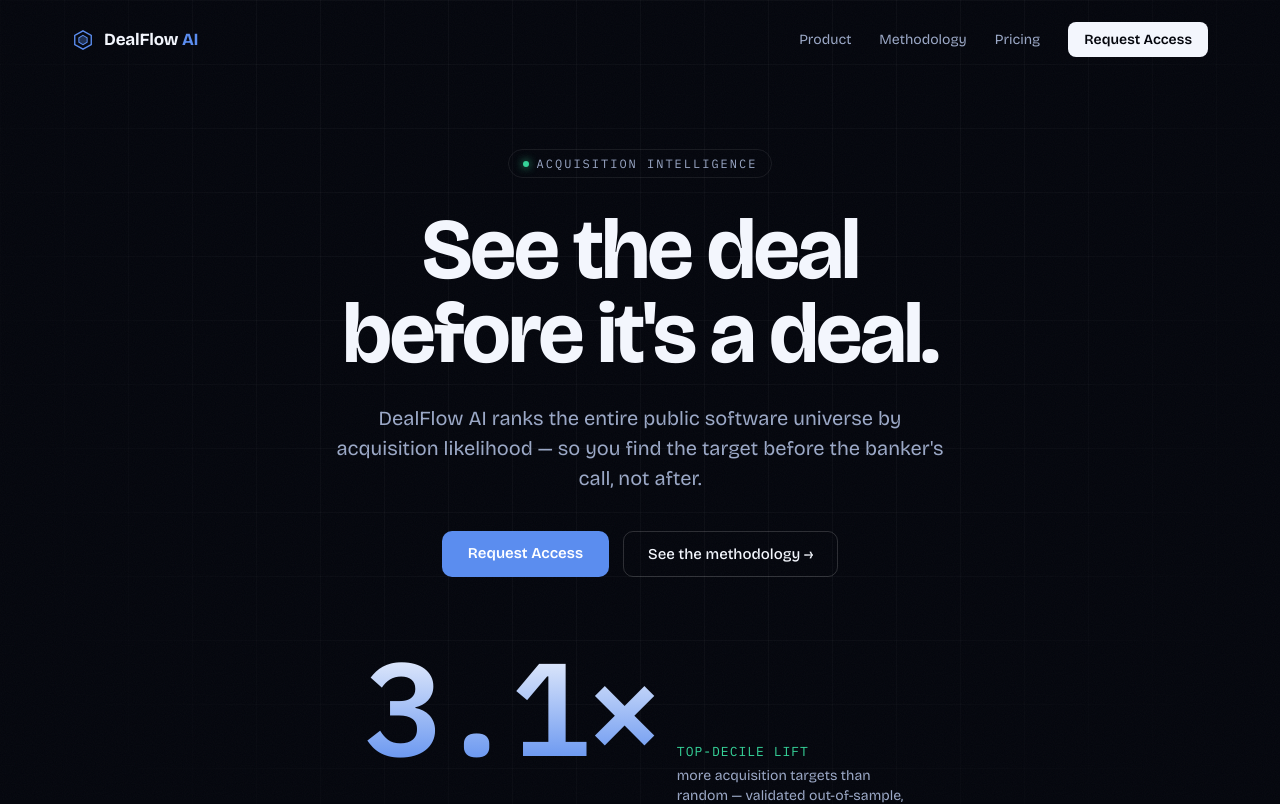
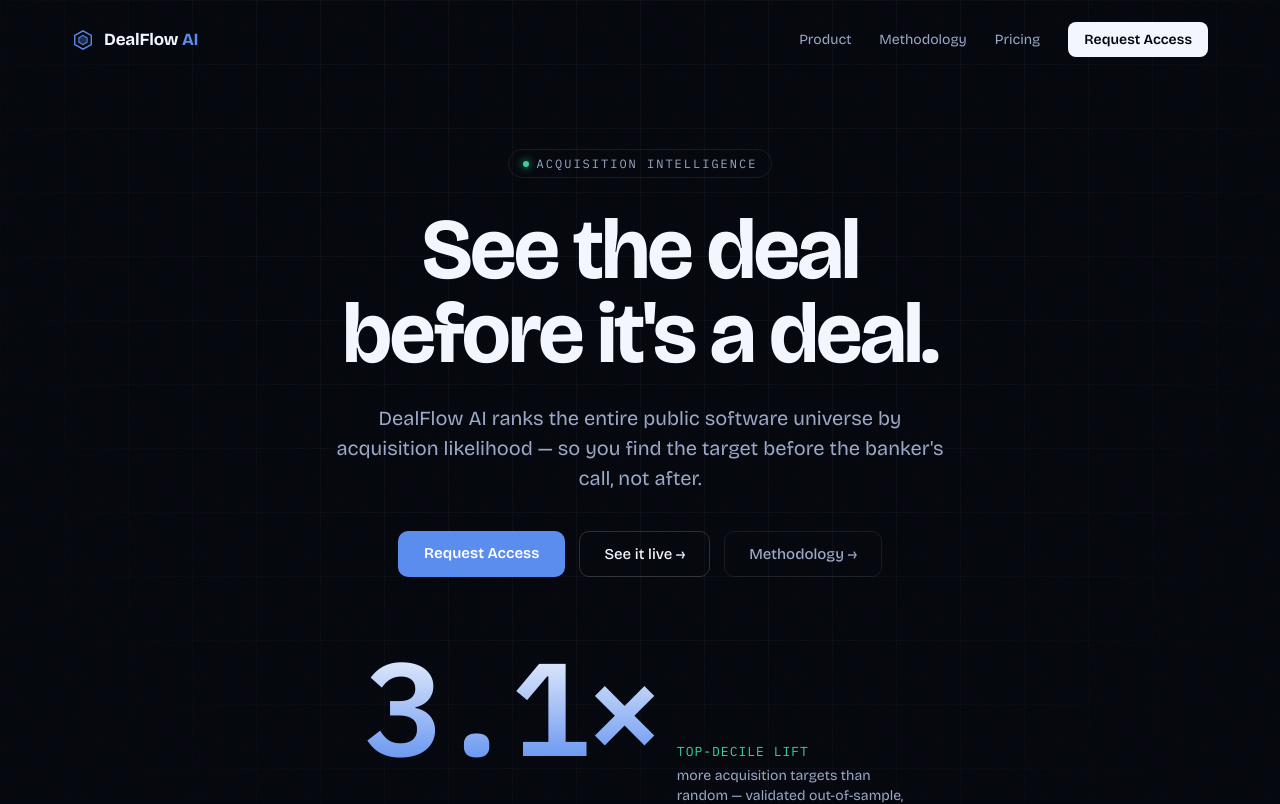
Before and after one commit to ronakpatel0723-lgtm/dealflow-landing, a React (Vite) app: page / in a window 1280 px wide. Shown: the top 804 px of the page. Built offline with nearby package versions, Linux system fonts and the light colour scheme.

Commit message:
[t3-frontend] landing → screener links (hero + closing CTA)

```diff
--- a/src/App.jsx
+++ b/src/App.jsx
@@ -1,4 +1,5 @@
 import React, { useState, useEffect, useRef } from "react";
+import { Link } from "react-router-dom";
 
 /* DealFlow AI — Landing. Dark cinematic, high-contrast.
    Display: Bricolage Grotesque · Numerals: IBM Plex Mono */
@@ -127,9 +128,10 @@
           <p style={{ ...hero(3), fontSize: "clamp(16px, 2vw, 20px)", color: C.sub, maxWidth: 620, margin: "26px auto 0", lineHeight: 1.5 }}>
             DealFlow AI ranks the entire public software universe by acquisition likelihood — so you find the target before the banker's call, not after.
           </p>
-          <div style={{ ...hero(4), display: "flex", gap: 14, justifyContent: "center", marginTop: 38 }}>
+          <div style={{ ...hero(4), display: "flex", gap: 14, justifyContent: "center", marginTop: 38, flexWrap: "wrap" }}>
             <span className="df-cta" style={{ fontSize: 15, fontWeight: 600, background: C.blue, color: "#fff", padding: "13px 26px", borderRadius: 10, cursor: "pointer" }}>Request Access</span>
-            <span className="df-cta" style={{ fontSize: 15, fontWeight: 500, color: C.text, padding: "13px 24px", borderRadius: 10, border: `1px solid ${C.lineHi}`, cursor: "pointer" }}>See the methodology →</span>
+            <Link to="/screener" className="df-cta" style={{ fontSize: 15, fontWeight: 500, color: C.text, padding: "13px 24px", borderRadius: 10, border: `1px solid ${C.lineHi}`, cursor: "pointer", textDecoration: "none" }}>See it live →</Link>
+            <Link to="/methodology" className="df-cta" style={{ fontSize: 15, fontWeight: 500, color: C.sub, padding: "13px 24px", borderRadius: 10, border: `1px solid ${C.line}`, cursor: "pointer", textDecoration: "none" }}>Methodology →</Link>
           </div>
 
           {/* hero proof number */}
@@ -254,8 +256,9 @@
               The next deal is<br />already in the data.
             </h2>
             <p style={{ fontSize: 17, color: C.sub, margin: "22px auto 0", maxWidth: 480, lineHeight: 1.5 }}>Built for the corp-dev teams and funds priced out of a $20K terminal.</p>
-            <div style={{ marginTop: 34, display: "flex", gap: 14, justifyContent: "center" }}>
+            <div style={{ marginTop: 34, display: "flex", gap: 14, justifyContent: "center", flexWrap: "wrap" }}>
               <span className="df-cta" style={{ fontSize: 15, fontWeight: 600, background: C.blue, color: "#fff", padding: "14px 30px", borderRadius: 10, cursor: "pointer" }}>Request Access</span>
+              <Link to="/screener" className="df-cta" style={{ fontSize: 15, fontWeight: 500, color: C.text, padding: "14px 28px", borderRadius: 10, border: `1px solid ${C.lineHi}`, cursor: "pointer", textDecoration: "none" }}>Try the demo →</Link>
             </div>
             <div style={{ fontFamily: mono, fontSize: 12, color: C.muted, marginTop: 18 }}>from $149/mo · no terminal, no procurement</div>
           </Reveal>
```
